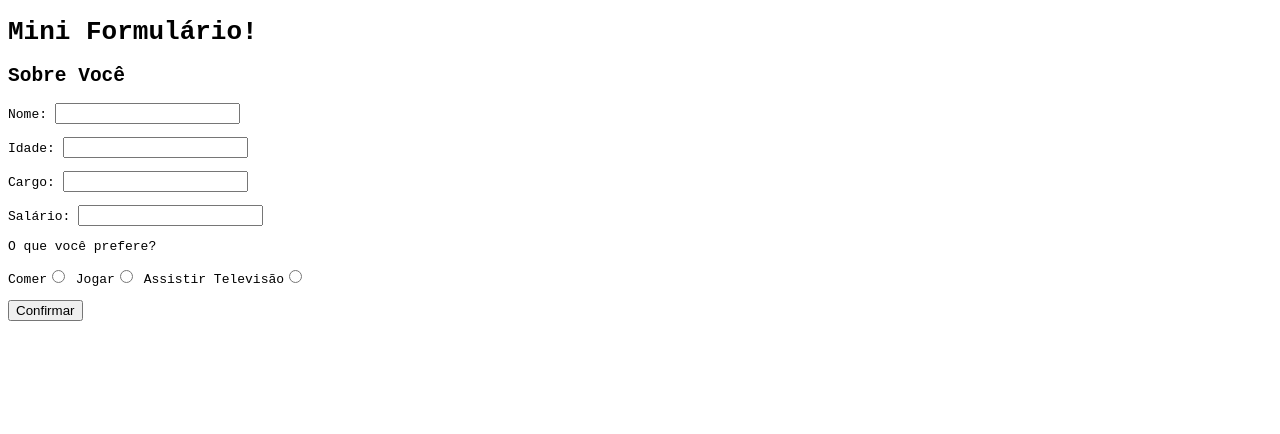
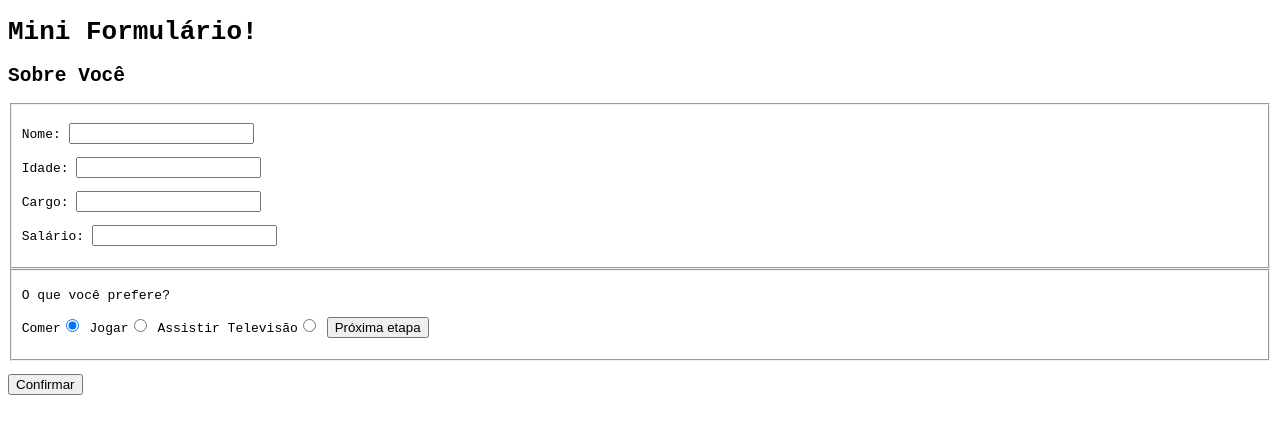
Before and after one commit to gabriellisboa08/Mini-Formulario, a plain HTML site: page index.html in a window 1280 px wide. Drawn offline with Linux system fonts and the light colour scheme.

Commit message:
Update index.html

```diff
--- a/index.html
+++ b/index.html
@@ -12,23 +12,26 @@
     <code>
         <h1>Mini Formulário!</h1>
         <h2>Sobre Você</h2>
-        <div>
+        <fieldset><div>
             <p>Nome: <input type="text" id="txtn"> </p>
             <p>Idade: <input type="number" name="" id="txti"></p>
             <p>Cargo: <input type="text" id="txtc"></p>
             <p>Salário: <input type="number" name="" id="txts"></p>
-        </div>
+        </div></fieldset>
 
 
+
+        <fieldset>
             <div>
                 <p>O que você prefere?</p>
                 <p>
-              Comer<input type="radio" name="hobbie" id="" onclick="hobbie()">
+                Comer<input type="radio" name="hobbie" id="" onclick="hobbie()" checked>
                 Jogar<input type="radio" name="hobbie" id="">
                 Assistir Televisão<input type="radio" name="hobbie" id="">
+                <input type="button" value="Próxima etapa">
                 </p>
             </div>
-
+        </fieldset>
         <p><input type="button" value="Confirmar" onclick="Confirmar()"></p>
         </body>
     </code>
```
Lines whose indentation alone changed are shown as unchanged.
